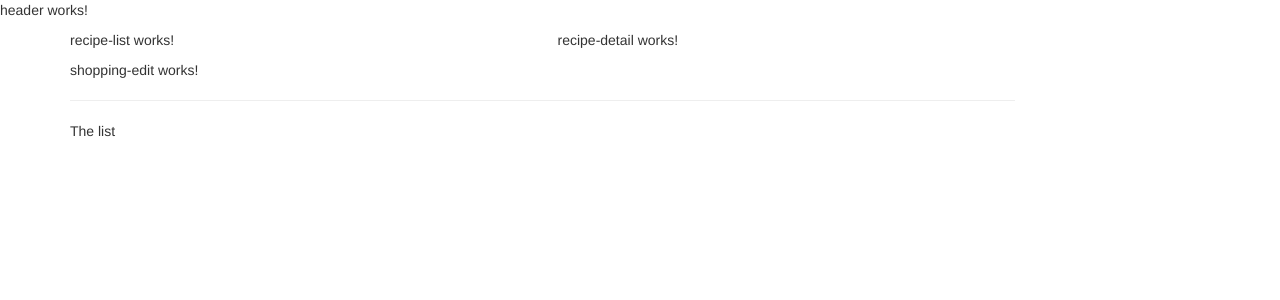
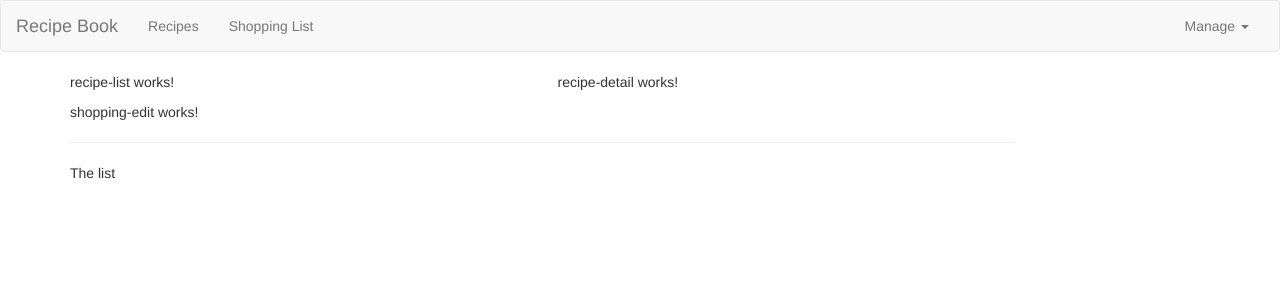
Before and after one commit to zsw12abc/TheBasics, an Angular app: page / in a window 1280 px wide. Shown: the top 300 px of the page. Built offline with nearby package versions, Linux system fonts and the light colour scheme.

Commit message:
Add Nav Bar

```diff
--- a/src/app/header/header.component.html
+++ b/src/app/header/header.component.html
@@ -1,3 +1,23 @@
-<p>
-  header works!
-</p>
+<nav class="navbar navbar-default">
+  <div class="container-fluid">
+    <div class="navbar-header">
+      <a href="#" class="navbar-brand">Recipe Book</a>
+    </div>
+
+    <div class="collapse navbar-collapse">
+      <ul class="nav navbar-nav">
+        <li><a href="#">Recipes</a></li>
+        <li><a href="#">Shopping List</a></li>
+      </ul>
+      <ul class="nav navbar-nav navbar-right">
+        <li class="dropdown">
+          <a href="#" class="dropdown-toggle" role="button">Manage <span class="caret"></span></a>
+          <ul class="dropdown-menu">
+            <li><a href="#">Save Data</a></li>
+            <li><a href="#">Fetch Data</a></li>
+          </ul>
+        </li>
+      </ul>
+    </div>
+  </div>
+</nav>
```
